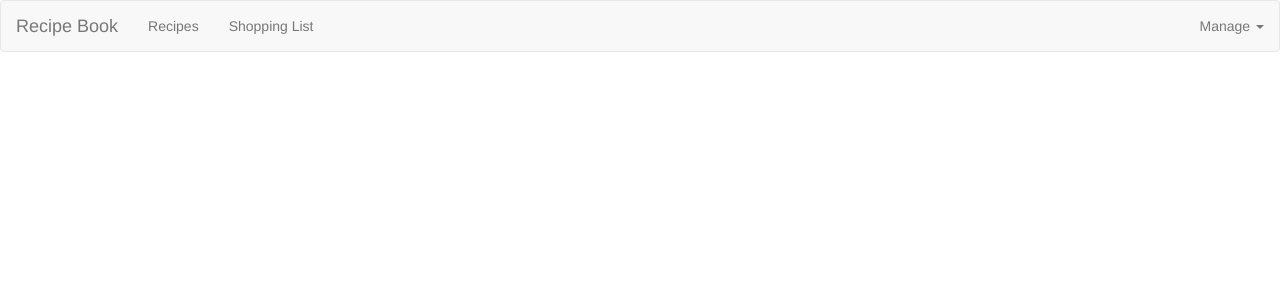
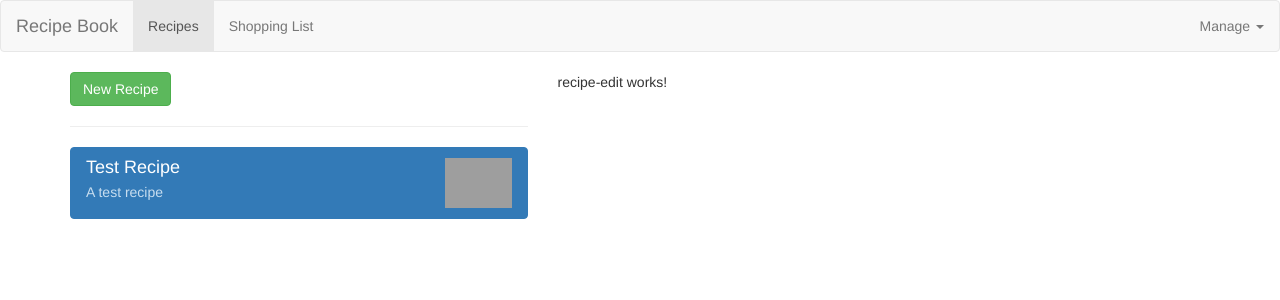
Before and after one commit to thomas-elliott/Udemy-Angular-Project, an Angular app: page /recipes/0/edit in a window 1280 px wide. Before the commit this address led to /. Shown: the top 300 px of the page. Built offline with nearby package versions, Linux system fonts and the light colour scheme; grey boxes are pictures that could not be loaded.

Commit message:
Finish routing section

```diff
--- a/src/app/app-routing.module.ts
+++ b/src/app/app-routing.module.ts
@@ -4,12 +4,15 @@ import {ShoppingListComponent} from './shopping-list/shopping-list.component';
 import {NgModule} from '@angular/core';
 import {RecipeIndexComponent} from './recipes/recipe-index/recipe-index.component';
 import {RecipeDetailComponent} from './recipes/recipe-detail/recipe-detail.component';
+import {RecipeEditComponent} from './recipes/recipe-edit/recipe-edit.component';
 
 const appRoutes: Routes = [
   { path: '', redirectTo: '/recipes', pathMatch: 'full' },
   { path: 'recipes', component: RecipesComponent, children: [
       { path: '', component: RecipeIndexComponent },
-      { path: ':id', component: RecipeDetailComponent }
+      { path: 'new', component: RecipeEditComponent },
+      { path: ':id', component: RecipeDetailComponent },
+      { path: ':id/edit', component: RecipeEditComponent }
     ] },
   { path: 'shopping-list', component: ShoppingListComponent },
 ];
--- a/src/app/app.component.html
+++ b/src/app/app.component.html
@@ -1,4 +1,4 @@
-<app-header (navSection)="onSectionChange($event)"></app-header>
+<app-header></app-header>
 
 <div class="container">
   <div class="row">
--- a/src/app/app.module.ts
+++ b/src/app/app.module.ts
@@ -12,6 +12,7 @@ import { ShoppingEditComponent } from './shopping-list/shopping-edit/shopping-ed
 import { DropdownDirective } from './shared/dropdown.directive';
 import { AppRoutingModule } from './app-routing.module';
 import { RecipeIndexComponent } from './recipes/recipe-index/recipe-index.component';
+import { RecipeEditComponent } from './recipes/recipe-edit/recipe-edit.component';
 
 @NgModule({
   declarations: [
@@ -24,7 +25,8 @@ import { RecipeIndexComponent } from './recipes/recipe-index/recipe-index.compon
     ShoppingListComponent,
     ShoppingEditComponent,
     DropdownDirective,
-    RecipeIndexComponent
+    RecipeIndexComponent,
+    RecipeEditComponent
   ],
   imports: [
     BrowserModule,
--- a/src/app/recipes/recipe-detail/recipe-detail.component.html
+++ b/src/app/recipes/recipe-detail/recipe-detail.component.html
@@ -17,9 +17,9 @@
         Manage Recipe <span class="caret"></span>
       </button>
       <ul class="dropdown-menu">
-        <li><a href="#" (click)="addToShoppingList()">Shopping List</a></li>
-        <li><a href="#">Edit Recipe</a></li>
-        <li><a href="#">Delete Recipe</a></li>
+        <li><a style="cursor: pointer;" (click)="addToShoppingList()">Shopping List</a></li>
+        <li><a style="cursor: pointer;" routerLink="edit">Edit Recipe</a></li>
+        <li><a style="cursor: pointer;">Delete Recipe</a></li>
       </ul>
     </div>
   </div>
--- a/src/app/recipes/recipe-detail/recipe-detail.component.ts
+++ b/src/app/recipes/recipe-detail/recipe-detail.component.ts
@@ -1,17 +1,30 @@
-import {Component, Input} from '@angular/core';
+import {Component, Input, OnInit} from '@angular/core';
 import {Recipe} from '../recipe.model';
 import {ShoppingListService} from '../../shopping-list/shopping-list.service';
 import {Ingredient} from '../../shared/ingredient.model';
+import {RecipeService} from '../recipe.service';
+import {ActivatedRoute, Params} from '@angular/router';
 
 @Component({
   selector: 'app-recipe-detail',
   templateUrl: './recipe-detail.component.html',
   styleUrls: ['./recipe-detail.component.css']
 })
-export class RecipeDetailComponent {
-  @Input() recipe: Recipe;
+export class RecipeDetailComponent implements OnInit {
+  recipe: Recipe;
+  id: number;
 
-  constructor(private shoppingListService: ShoppingListService) { }
+  constructor(private shoppingListService: ShoppingListService,
+              private recipeService: RecipeService,
+              private route: ActivatedRoute) { }
+
+  ngOnInit() {
+    this.route.params.subscribe(
+      (params: Params) => {
+        this.id = +params['id'];
+        this.recipe = this.recipeService.getRecipe(this.id);
+      });
+  }
 
   addToShoppingList() {
     for (const ingredient of this.recipe.ingredients) {
--- /dev/null
+++ b/src/app/recipes/recipe-edit/recipe-edit.component.html
@@ -0,0 +1,3 @@
+<p>
+  recipe-edit works!
+</p>
--- /dev/null
+++ b/src/app/recipes/recipe-edit/recipe-edit.component.ts
@@ -0,0 +1,23 @@
+import { Component, OnInit } from '@angular/core';
+import {ActivatedRoute, Params} from '@angular/router';
+
+@Component({
+  selector: 'app-recipe-edit',
+  templateUrl: './recipe-edit.component.html',
+  styleUrls: ['./recipe-edit.component.css']
+})
+export class RecipeEditComponent implements OnInit {
+  id: number;
+  editMode = false;
+
+  constructor(private route: ActivatedRoute) { }
+
+  ngOnInit() {
+    this.route.params.subscribe(
+      (params: Params) => {
+        this.id = +params['id'];
+        this.editMode = params['id'] != null;
+    });
+  }
+
+}
--- a/src/app/recipes/recipe-list/recipe-item/recipe-item.component.html
+++ b/src/app/recipes/recipe-list/recipe-item/recipe-item.component.html
@@ -1,4 +1,4 @@
-<a href="#" class="list-group-item clearfix" (click)="onRecipeSelected()">
+<a class="list-group-item clearfix" [routerLink]="[index]" routerLinkActive="active" style="cursor: pointer">
   <div class="pull-left">
     <h4 class="list-group-item-heading">{{recipe.name}}</h4>
     <p class="list-group-item-text">{{recipe.description}}</p>
--- a/src/app/recipes/recipe-list/recipe-item/recipe-item.component.ts
+++ b/src/app/recipes/recipe-list/recipe-item/recipe-item.component.ts
@@ -1,6 +1,5 @@
 import {Component, Input} from '@angular/core';
 import {Recipe} from '../../recipe.model';
-import {RecipeService} from '../../recipe.service';
 
 @Component({
   selector: 'app-recipe-item',
@@ -9,10 +8,6 @@ import {RecipeService} from '../../recipe.service';
 })
 export class RecipeItemComponent {
   @Input() recipe: Recipe;
+  @Input() index: number;
 
-  constructor(private recipeService: RecipeService) {}
-
-  onRecipeSelected() {
-    this.recipeService.recipeSelected.emit(this.recipe);
-  }
 }
--- a/src/app/recipes/recipe-list/recipe-list.component.html
+++ b/src/app/recipes/recipe-list/recipe-list.component.html
@@ -1,6 +1,6 @@
 <div class="row">
   <div class="col-xs-12">
-    <button class="btn btn-success">New Recipe</button>
+    <button class="btn btn-success" routerLink="new">New Recipe</button>
   </div>
 </div>
 
@@ -8,7 +8,8 @@
 
 <div class="row">
   <div class="col-xs-12">
-    <app-recipe-item *ngFor="let recipe of recipes" [recipe]="recipe" (recipeSelected)="onRelayRecipe(recipe)">
+    <app-recipe-item *ngFor="let recipe of recipes; let i = index"
+                     [recipe]="recipe" (recipeSelected)="onRelayRecipe(recipe)" [index]="i">
     </app-recipe-item>
   </div>
 </div>
--- a/src/app/recipes/recipe.service.ts
+++ b/src/app/recipes/recipe.service.ts
@@ -16,4 +16,8 @@ export class RecipeService {
   getRecipes() {
     return this.recipes.slice();
   }
+
+  getRecipe(id: number) {
+    return this.recipes[id];
+  }
 }
```
Also changed, not shown: src/app/recipes/recipe-edit/recipe-edit.component.css (added).
